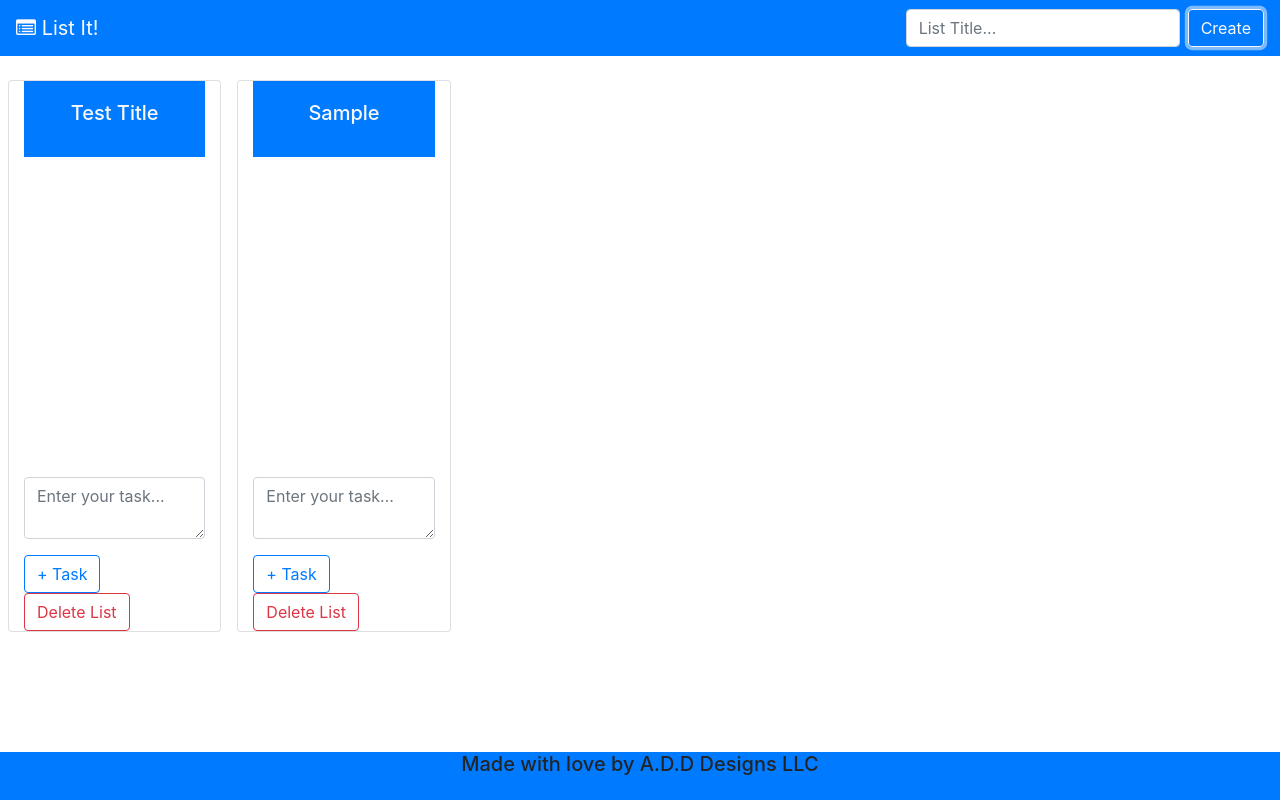
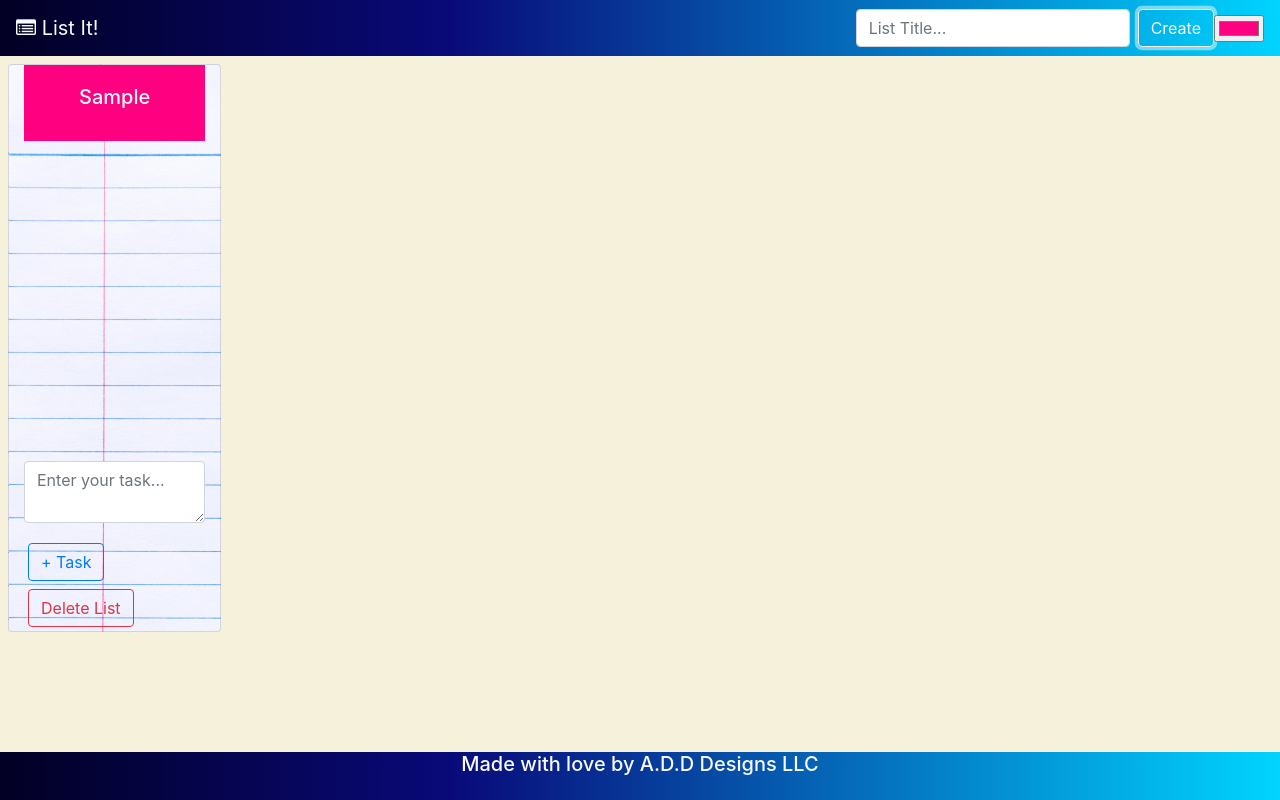
Before and after one commit to AdamCoryat/task-manager, a plain HTML site: page index.html in a window 1280 px wide. Both pictures are taken after typing "Sample" into the empty fields and a click on the button "Create". Drawn offline with nearby package versions, Linux system fonts and the light colour scheme.

Commit message:
functionailty complete needs css and checkbox save

```diff
--- a/app/Controllers/ListController.js
+++ b/app/Controllers/ListController.js
@@ -31,15 +31,20 @@ export default class ListController {
     _drawLists()
   }
   deleteTask(id, task) {
+    confirm("Delete Task?")
     ListService.deleteTask(id, task)
     _drawLists()
+
   }
+
 
   createList(event) {
     event.preventDefault();
     let form = event.target
     let newList = {
-      title: form.title.value
+      title: form.title.value,
+      // @ts-ignore
+      color: document.getElementById("myColor").value
     }
     ListService.createList(newList)
     form.reset()
@@ -47,6 +52,7 @@ export default class ListController {
   }
 
   deleteList(id) {
+    confirm("Delete List")
     ListService.deletePost(id)
     _drawLists()
   }
--- a/app/Models/List.js
+++ b/app/Models/List.js
@@ -1,18 +1,19 @@
 import { generateId } from "../utils.js";
 
 export default class List {
-  constructor({title, task, id}) {
+  constructor({title, task, id, color}) {
     this.title = title
     this.task = task || []
-    this.id = id || generateId();
+    this.id = id || generateId()
+    this.color = color
   }
 
 get Template(){
-  return ` <div class="col-2 card m-2 ">
-  <div class="card-body bg-primary">
+  return ` <div class="col-2 m-2 card card-bg">
+  <div class="card-body" style="background-color:${this.color}">
     <h5 class="card-title text-center text-light">${this.title}</h5>
   </div>
-  <div id="task" class="card-size">
+  <div id="task" class="card-size bg-card">
   <ul>${this.taskTemplate}</ul>
   </div>
   <form onsubmit="app.listController.addTask(event, '${this.id}')">
@@ -20,8 +21,8 @@ get Template(){
                     <textarea class="form-control" id="task" placeholder="Enter your task..." type="task"></textarea>
                 </div>
     <div class="text-left">
-      <button  type="submit" class="btn btn-outline-primary" >+ Task</button>
-      <button class="btn btn-outline-danger" onclick="app.listController.deleteList('${this.id}')">Delete List</button>
+      <button  type="submit" class="btn btn-outline-primary m-1" >+ Task</button>
+      <button class="btn btn-outline-danger m-1" onclick="app.listController.deleteList('${this.id}')">Delete List</button>
                 </div>
                 </form>
 </div>`
@@ -29,7 +30,7 @@ get Template(){
 get taskTemplate() {
   let template = ""
   this.task.forEach(t => {
-    template += `<a href="#" onclick="app.listController.deleteTask('${this.id}', '${t}')">delete</a><li class="p-1 my-1">${t}</li>`
+    template += `<input type="checkbox" id="myCheck" onclick="myFunction()"><p class="p-1 my-1">${t}</p><a href="#" onclick="app.listController.deleteTask('${this.id}', '${t}')">delete</a>`
   })
   return template
 }
--- a/app/Services/ListService.js
+++ b/app/Services/ListService.js
@@ -4,8 +4,13 @@ import STORE from "../store.js"
 //Public
 class ListService {
   deleteTask(id, task) {
-    let list = STORE.State.lists.find(l => l.id = id)
+    let list = STORE.State.lists.find(l => l.id == id)
+    console.log(list)
     let taskIndex = list.task.findIndex(t => t == task)
+    console.log(taskIndex)
+    if(taskIndex === -1){
+      console.error("invalid id")
+    }
     list.task.splice(taskIndex, 1)
   }
   constructor(){
--- a/app/store.js
+++ b/app/store.js
@@ -2,9 +2,7 @@ import List from "./Models/List.js";
 
 let _state = {
   /** @type {List[]} */
-  lists: [
-    new List({title: "Test Title", name: "First Last"})
-  ]
+  lists: []
 };
 
 //NOTE You should not need to change the code from this point down
--- a/assets/style.css
+++ b/assets/style.css
@@ -5,11 +5,13 @@ body {
 }
 
 header{
-  min-height: 9vh;
+  min-height: 5vh;
 }
 
 main{
  flex-grow: 1;
+ background: #f5f1da;
+
 }
 
 
@@ -21,3 +23,12 @@ footer{
 .card-size{
   min-height: 40vh;
 }
+
+.gradiant-bg{
+  background: rgb(2,0,36);
+background: linear-gradient(90deg, rgba(2,0,36,1) 0%, rgba(9,9,121,1) 35%, rgba(0,212,255,1) 100%);
+}
+
+.card-bg{
+  background-image: url("/assets/paperBG.jpg");
+}
--- a/index.html
+++ b/index.html
@@ -12,13 +12,14 @@
 
   <body>
 <header>
-      <nav class="container-fluid navbar navbar-light bg-primary">
+      <nav class="container-fluid navbar navbar-light gradiant-bg">
         <a class="navbar-brand text-light" href="#"><i class="fa fa-list-alt" aria-hidden="true"></i>
           List It!
         </a>
         <form class="form-inline" onsubmit="app.listController.createList(event)">
           <input class="form-control mr-sm-2" id="title" type="title" placeholder="List Title..." aria-label="List Title">
-          <button class="btn btn-outline-light my-2 my-sm-0" type="submit">Create</button>
+          <button class="btn btn-outline-light my-2 my-sm-0" type="submit" onclick="app.listController.colorSet()">Create</button>
+          <input type="color" id="myColor" value="#ff0080">
         </form>
       </nav>
 </header>
@@ -30,9 +31,9 @@
   </div>
 </main>
 
-<footer class="container-fluid text-center bg-primary">
+<footer class="container-fluid text-center gradiant-bg">
   <div class="row">
-    <div class="col">
+    <div class="col text-light">
       <h5>Made with love by A.D.D Designs LLC</h5>
 
     </div>
```
Also changed, not shown: assets/paperBG.jpg (added).
